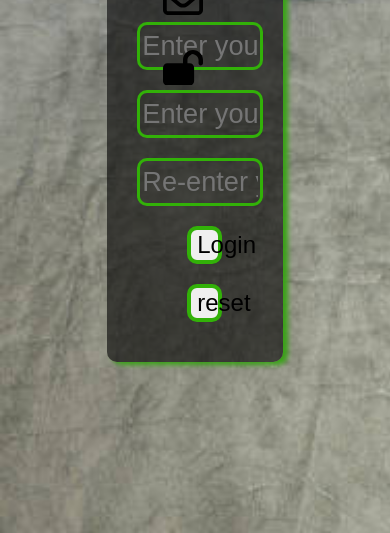
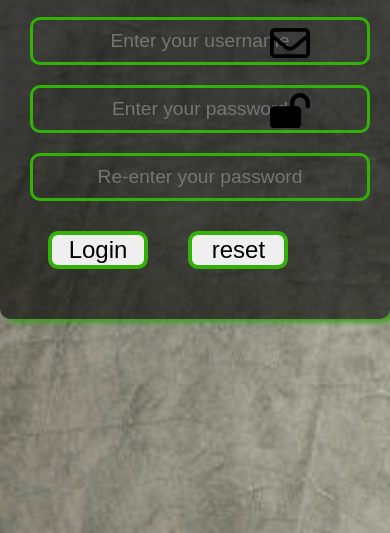
Before and after one commit to Bukola-Testimony/My-First-JS-Project, a plain HTML site: page index.html in a window 390 px wide. Shown: the part 311-844 px from the top of the page. Drawn offline with Linux system fonts and the light colour scheme.

Commit message:
Update style.css

```diff
--- a/style.css
+++ b/style.css
@@ -102,4 +102,30 @@ button:hover{
     background-color: rgb(212, 255, 0);
 }
 
-/* https://media.istockphoto.com/photos/office-supplies-money-documents-keyboard-on-a-gray-background-picture-id1302822120?k=20&m=1302822120&s=612x612&w=0&h=wq6k1Y4MfsKL5jYViSo0RK5zL05B4ALTVcDYvp1APP0= */
+
+@media screen and (max-width: 500px){
+
+   body{
+     padding: 0;
+     margin: 0;
+   }
+
+   .container{
+     display:flex;
+     justify-content:center;
+     align-content:center;
+     width: 100%;
+     height:auto;
+
+   }
+
+
+    button{
+    margin: 20px 18px;
+      width:100px;
+    }
+
+   input:placeholder-shown{
+     font-size:1.2em;
+   }
+ }
```
